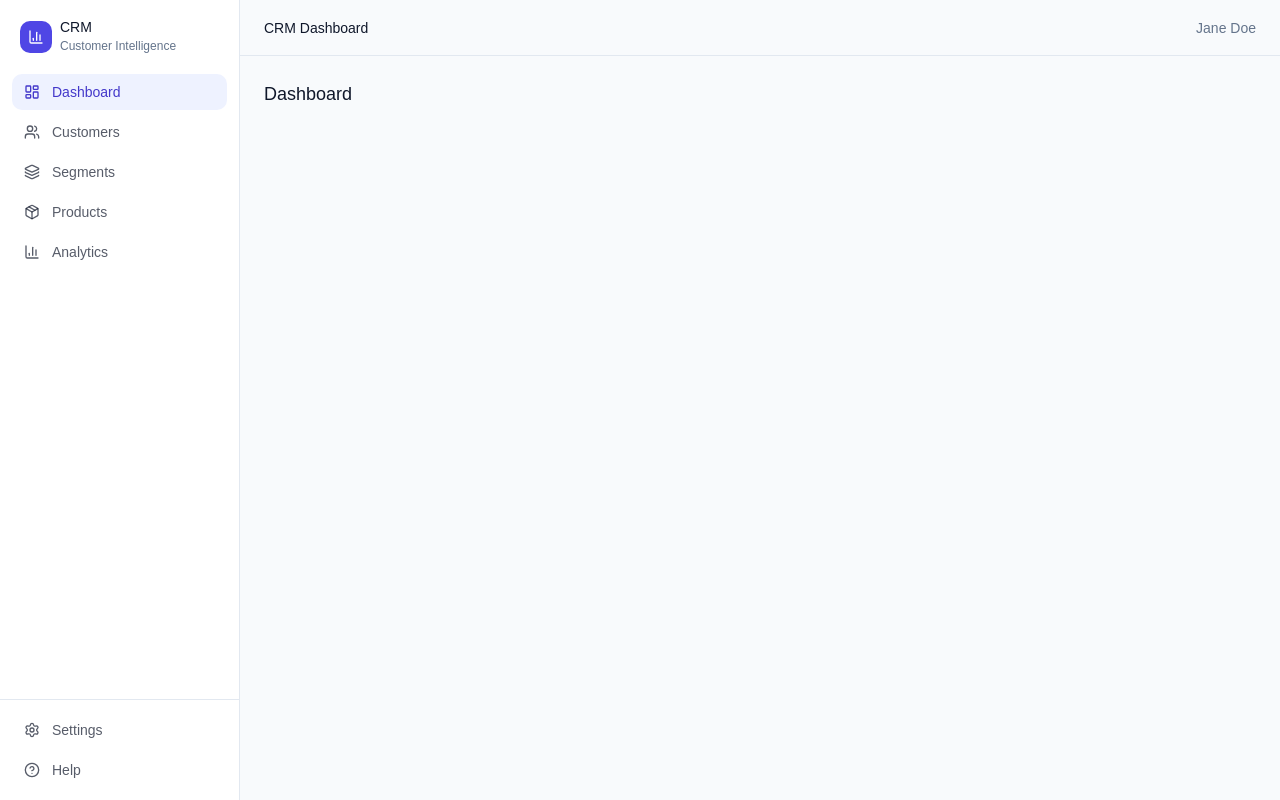
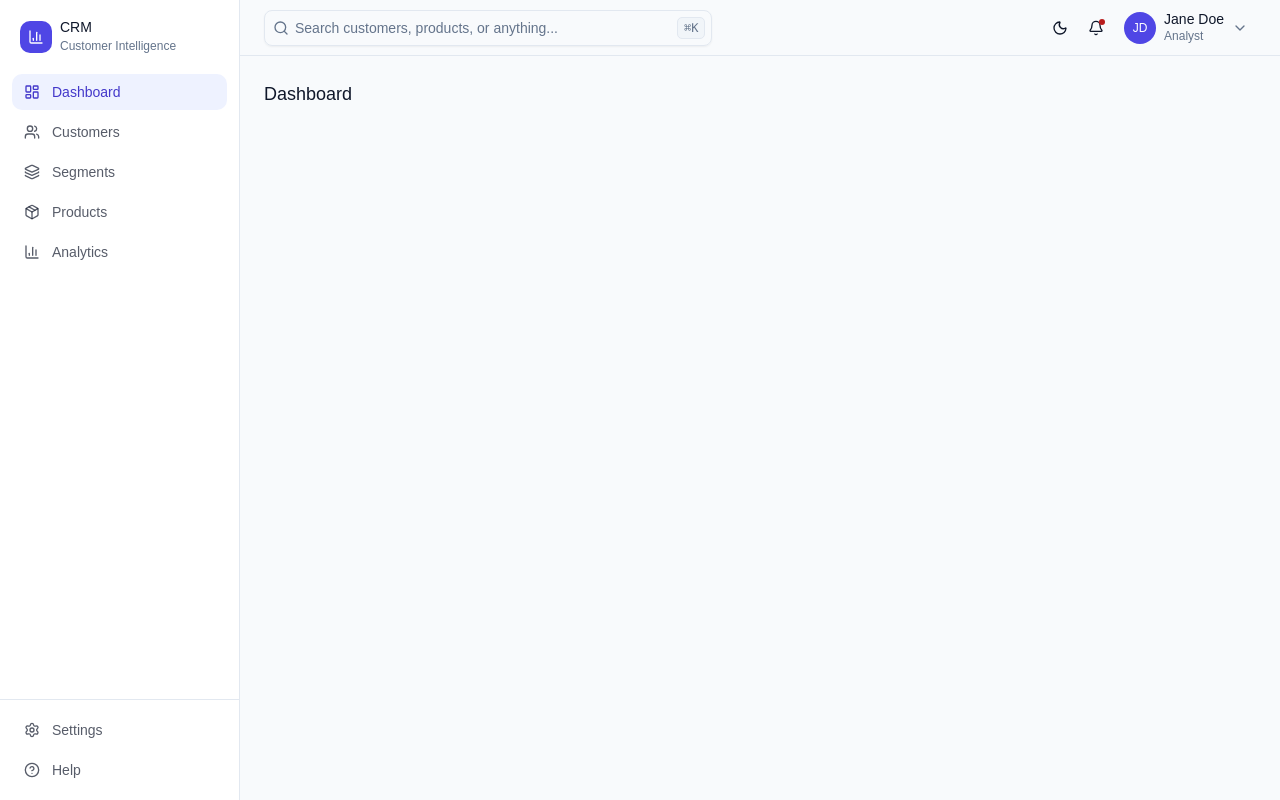
Before and after one commit to shina-wq/crm-dashboard, a React (Vite) app: page /dashboard in a window 1280 px wide. Built offline with nearby package versions, Linux system fonts and the light colour scheme.

Commit message:
Add Header component with theme toggle and user dropdown; implement useTheme hook for theme management

```diff
--- a/src/components/layout/Header.tsx
+++ b/src/components/layout/Header.tsx
@@ -1,8 +1,105 @@
+import { useState } from "react"
+import { Link } from "react-router-dom"
+import {
+  Search,
+  Bell,
+  Moon,
+  Sun,
+  ChevronDown,
+  LogOut,
+  Settings as SettingsIcon,
+  User,
+} from "lucide-react"
+import { InputGroup, InputGroupAddon, InputGroupInput } from "@/components/ui/input-group"
+import {
+  DropdownMenu,
+  DropdownMenuTrigger,
+  DropdownMenuContent,
+  DropdownMenuItem,
+  DropdownMenuSeparator,
+} from "@/components/ui/dropdown-menu"
+import { Button } from "@/components/ui/button"
+import { useTheme } from "@/hooks/use-theme"
+
+// TODO: replace with real analyst session once auth is built
+const currentUser = { name: "Jane Doe", role: "Analyst", initials: "JD" }
+
 export function Header() {
+  const [theme, toggleTheme] = useTheme()
+  const [hasUnread] = useState(true) // TODO: wire to real notifications
+
   return (
-    <header className="flex h-14 shrink-0 items-center justify-between border-b border-border bg-background px-6">
-      <span className="text-sm font-medium text-foreground">CRM Dashboard</span>
-      <span className="text-sm text-muted-foreground">Jane Doe</span>
+    <header className="flex h-14 shrink-0 items-center gap-4 border-b border-border bg-background px-6">
+      <InputGroup className="max-w-md">
+        <InputGroupAddon>
+          <Search className="size-4" aria-hidden="true" />
+        </InputGroupAddon>
+        <InputGroupInput placeholder="Search customers, products, or anything..." />
+        <InputGroupAddon align="inline-end">
+          <kbd className="rounded border border-border bg-muted px-1.5 py-0.5 text-xs text-muted-foreground">
+            ⌘K
+          </kbd>
+        </InputGroupAddon>
+      </InputGroup>
+
+      <div className="ml-auto flex items-center gap-1">
+        <Button
+          variant="ghost"
+          size="icon-sm"
+          aria-label={theme === "dark" ? "Switch to light mode" : "Switch to dark mode"}
+          onClick={toggleTheme}
+        >
+          {theme === "dark" ? <Sun className="size-4" /> : <Moon className="size-4" />}
+        </Button>
+
+        <Button variant="ghost" size="icon-sm" aria-label="Notifications" className="relative">
+          <Bell className="size-4" />
+          {hasUnread && (
+            <span
+              className="absolute right-1.5 top-1.5 size-1.5 rounded-full bg-destructive"
+              aria-hidden="true"
+            />
+          )}
+        </Button>
+
+        <DropdownMenu>
+          <DropdownMenuTrigger asChild>
+            <button
+              type="button"
+              aria-label="Account menu"
+              className="ml-1 flex items-center gap-2 rounded-md py-1 pl-1 pr-2 text-sm transition-colors hover:bg-muted"
+            >
+              <span className="flex size-8 items-center justify-center rounded-full bg-primary text-xs font-medium text-primary-foreground">
+                {currentUser.initials}
+              </span>
+              <span className="text-left leading-tight">
+                <span className="block font-medium text-foreground">{currentUser.name}</span>
+                <span className="block text-xs text-muted-foreground">{currentUser.role}</span>
+              </span>
+              <ChevronDown className="size-4 text-muted-foreground" aria-hidden="true" />
+            </button>
+          </DropdownMenuTrigger>
+          <DropdownMenuContent align="end">
+            <DropdownMenuItem asChild>
+              <Link to="/settings">
+                <User className="size-4" />
+                Profile
+              </Link>
+            </DropdownMenuItem>
+            <DropdownMenuItem asChild>
+              <Link to="/settings">
+                <SettingsIcon className="size-4" />
+                Settings
+              </Link>
+            </DropdownMenuItem>
+            <DropdownMenuSeparator />
+            <DropdownMenuItem variant="destructive" onSelect={() => {/* TODO: wire logout */}}>
+              <LogOut className="size-4" />
+              Log out
+            </DropdownMenuItem>
+          </DropdownMenuContent>
+        </DropdownMenu>
+      </div>
     </header>
   )
 }
--- /dev/null
+++ b/src/hooks/use-theme.ts
@@ -0,0 +1,22 @@
+import { useEffect, useState } from "react"
+
+type Theme = "light" | "dark"
+
+function getInitialTheme(): Theme {
+  const stored = localStorage.getItem("theme")
+  if (stored === "light" || stored === "dark") return stored
+  return window.matchMedia("(prefers-color-scheme: dark)").matches ? "dark" : "light"
+}
+
+export function useTheme(): [Theme, () => void] {
+  const [theme, setTheme] = useState<Theme>(getInitialTheme)
+
+  useEffect(() => {
+    document.documentElement.classList.toggle("dark", theme === "dark")
+    localStorage.setItem("theme", theme)
+  }, [theme])
+
+  const toggleTheme = () => setTheme((t) => (t === "dark" ? "light" : "dark"))
+
+  return [theme, toggleTheme]
+}
```
